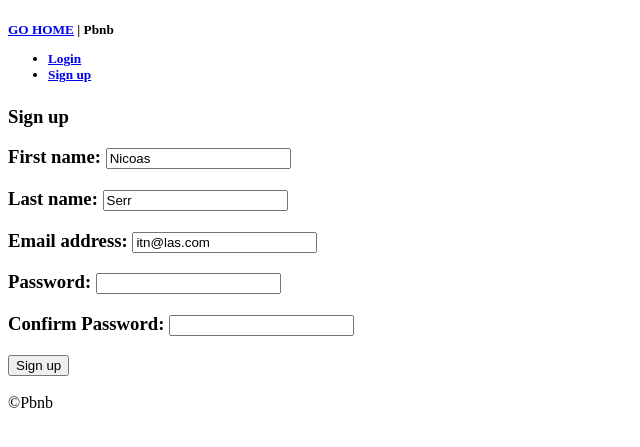
After one commit to withlatte/airbnb_clone, a Django app: page /users/signup in a window 1280 px wide. The commit adds this page. Shown: the top 447 px of the page, without its empty margins (0-640 px from the left). Run offline with Django 3.2, Linux system fonts and the light colour scheme.

Commit message:
completed Lesson #14.5

```diff
--- a/templates/partials/nav.html
+++ b/templates/partials/nav.html
@@ -5,6 +5,7 @@
             <li><a href={% url "users:logout" %}>Log out</a></li>
         {% else %}
             <li><a href={% url "users:login" %}>Login</a></li>
+            <li><a href={% url "users:signup" %}>Sign up</a></li>
         {% endif %}
     </ul>
 </h5>
--- /dev/null
+++ b/templates/users/signup.html
@@ -0,0 +1,14 @@
+{% extends "base.html" %}
+
+{% block page_title %}SIGN UP{% endblock %}
+
+
+{% block content %}
+    {% block search-bar %}{% endblock search-bar %}
+    <h3>Sign up</h3>
+    <form method="POST" action="{% url "users:signup" %}">
+
+        <h3>{% csrf_token %}{{ form.as_p }}</h3>
+        <button>Sign up</button>
+    </form><br>
+{% endblock %}
--- a/users/forms.py
+++ b/users/forms.py
@@ -3,23 +3,43 @@ from . import models
 
 
 class LoginForm(forms.Form):
-    """ Login Form Definition """
 
-    username = forms.EmailField()
+    email = forms.EmailField()
     password = forms.CharField(widget=forms.PasswordInput)
 
     def clean(self):
-        username = self.cleaned_data.get("username")
+        email = self.cleaned_data.get("email")
         password = self.cleaned_data.get("password")
         try:
-            user = models.User.objects.get(username=username)
+            user = models.User.objects.get(email=email)
             if user.check_password(password):
-                return (
-                    self.cleaned_data
-                )  # if you use clean(self) method, you must return self.cleaned_data
+                return self.cleaned_data
             else:
-                self.add_error("password", forms.ValidationError("Wrong password"))
+                self.add_error("password", forms.ValidationError("Password is wrong"))
         except models.User.DoesNotExist:
-            self.add_error(
-                "username", forms.ValidationError(f"{username} does not exist.")
-            )
+            self.add_error("email", forms.ValidationError("User does not exist"))
+
+
+class SignUpForm(forms.ModelForm):
+    class Meta:
+        model = models.User
+        fields = ("first_name", "last_name", "email")
+
+    password = forms.CharField(widget=forms.PasswordInput)
+    password1 = forms.CharField(widget=forms.PasswordInput, label="Confirm Password")
+
+    def clean_password1(self):
+        password = self.cleaned_data.get("password")
+        password1 = self.cleaned_data.get("password1")
+        if password != password1:
+            raise forms.ValidationError("Password confirmation does not match")
+        else:
+            return password
+
+    def save(self, *args, **kwargs):
+        user = super().save(commit=False)
+        email = self.cleaned_data.get("email")
+        password = self.cleaned_data.get("password")
+        user.username = email
+        user.set_password(password)
+        user.save()
--- a/users/models.py
+++ b/users/models.py
@@ -36,6 +36,10 @@ class User(AbstractUser):
     gender = models.CharField(choices=GENDER_CHOICES, max_length=10, blank=True,)
     bio = models.TextField(blank=True)
     birthdate = models.DateField(null=True, blank=True)
-    language = models.CharField(choices=LANGUAGE_CHOICES, max_length=2, blank=True,)
-    currency = models.CharField(choices=CURRENCY_CHOICES, max_length=3, blank=True,)
+    language = models.CharField(
+        choices=LANGUAGE_CHOICES, max_length=2, blank=True, default=LANGUAGE_KOREAN
+    )
+    currency = models.CharField(
+        choices=CURRENCY_CHOICES, max_length=3, blank=True, default=CURRENCY_KRW
+    )
     superhost = models.BooleanField(default=False)
--- a/users/urls.py
+++ b/users/urls.py
@@ -5,5 +5,6 @@ app_name = "users"
 
 urlpatterns = [
     path("login", views.LoginView.as_view(), name="login"),
-    path("logout", views.logout_view, name="logout"),
+    path("logout", views.log_out, name="logout"),
+    path("signup", views.SignUpView.as_view(), name="signup"),
 ]
--- a/users/views.py
+++ b/users/views.py
@@ -1,32 +1,40 @@
-from django.shortcuts import render, redirect, reverse
-from django.views.generic import View
+from django.views.generic import FormView
+from django.urls import reverse_lazy
+from django.shortcuts import redirect, reverse
 from django.contrib.auth import authenticate, login, logout
 from . import forms
 
 
-# Create your views here.
-class LoginView(View):
-    """ Login View Definition """
+class LoginView(FormView):
+    template_name = "users/login.html"
+    form_class = forms.LoginForm
+    success_url = reverse_lazy("core:home")
 
-    def get(self, request):
-        form = forms.LoginForm(initial={"username": "jpark1977@gmaill.com"})
-        return render(request, "users/login.html", {"form": form})
-
-    def post(self, request):
-        form = forms.LoginForm(request.POST)
-        if form.is_valid():
-            username = form.cleaned_data.get("username")
-            password = form.cleaned_data.get("password")
-            user = authenticate(request, username=username, password=password)
-            if user is not None:
-                login(request, user)
-                return redirect(reverse("core:home"))
-            else:
-                return redirect(reverse("users:login"))
-
-        return render(request, "users/login.html", {"form": form})
+    def form_valid(self, form):
+        email = form.cleaned_data.get("email")
+        password = form.cleaned_data.get("password")
+        user = authenticate(self.request, username=email, password=password)
+        if user is not None:
+            login(self.request, user)
+        return super().form_valid(form)
 
 
-def logout_view(request):
+def log_out(request):
     logout(request)
-    return redirect(reverse("users:login"))
+    return redirect(reverse("core:home"))
+
+
+class SignUpView(FormView):
+    template_name = "users/signup.html"
+    form_class = forms.SignUpForm
+    success_url = reverse_lazy("core:home")
+    initial = {"first_name": "Nicoas", "last_name": "Serr", "email": "itn@las.com"}
+
+    def form_valid(self, form):
+        form.save()
+        email = form.cleaned_data.get("email")
+        password = form.cleaned_data.get("password")
+        user = authenticate(self.request, username=email, password=password)
+        if user is not None:
+            login(self.request, user)
+        return super().form_valid(form)
```
